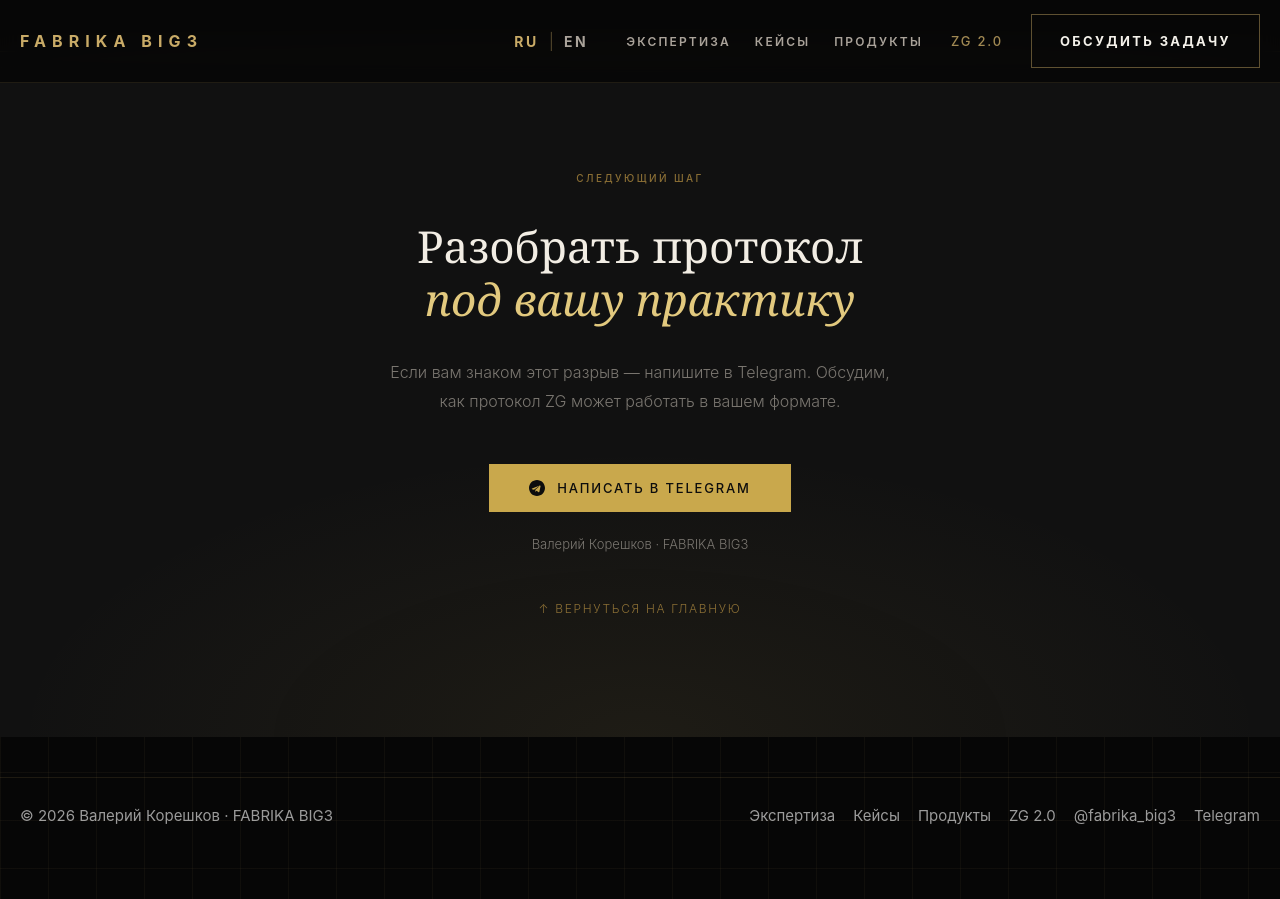
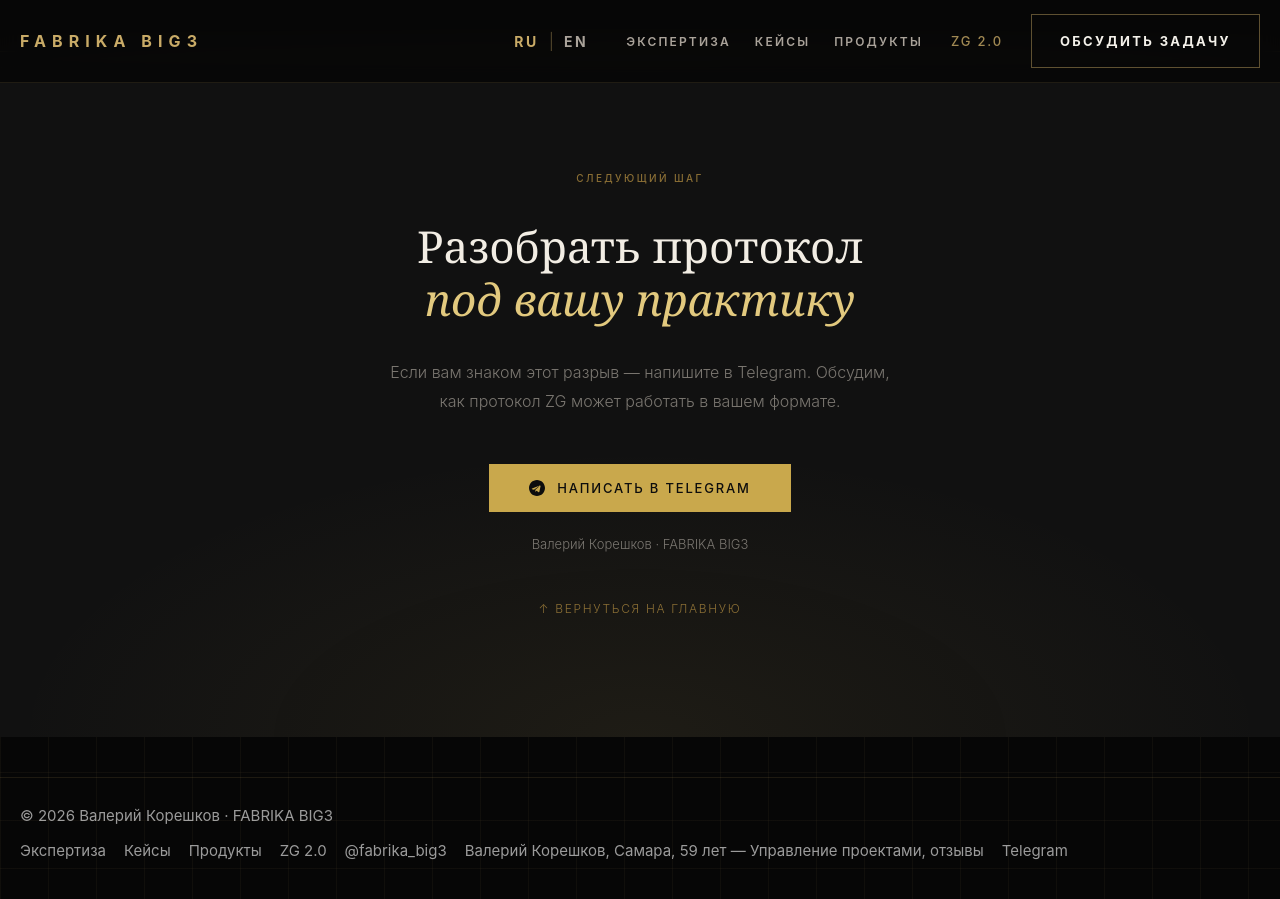
Before and after one commit to Valerii1242/fabrika-big3, a Jekyll site: the page index.html, which Jekyll copies as it is, in a window 1280 px wide and 900 px high, scrolled down 14300 px. Built offline with Jekyll 4.4.1, drawn with Linux system fonts in a browser that asks for light colours; before the commit the page ends 15165 px from its top, so only the background shows below that; some of the changed text lies outside the part shown.

Commit message:
Add TenChat profile link next to Telegram channel links
Adds https://tenchat.ru/5080231 alongside the existing @fabrika_big3
Telegram link in the "Материалы" profile card and the site footer.

```diff
--- a/index.html
+++ b/index.html
@@ -2281,6 +2281,7 @@
               </div>
             </div>
             <a class="tenchat-link" href="https://t.me/fabrika_big3" target="_blank" rel="noopener noreferrer" data-ru="Читать в Telegram" data-en="Read on Telegram">Читать в Telegram</a>
+            <a class="tenchat-link" href="https://tenchat.ru/5080231" target="_blank" rel="noopener noreferrer" data-ru="Валерий Корешков, Самара, 59 лет — Управление проектами, отзывы" data-en="Valerii Koreshkov, Samara, 59 — Project Management, reviews">Валерий Корешков, Самара, 59 лет — Управление проектами, отзывы</a>
           </div>
 
           <!-- Статьи -->
@@ -2665,6 +2666,7 @@
         <a href="#products" data-ru="Продукты" data-en="Products">Продукты</a>
         <a href="#zg">ZG 2.0</a>
         <a href="https://t.me/fabrika_big3" target="_blank" rel="noopener noreferrer">@fabrika_big3</a>
+        <a href="https://tenchat.ru/5080231" target="_blank" rel="noopener noreferrer" data-ru="Валерий Корешков, Самара, 59 лет — Управление проектами, отзывы" data-en="Valerii Koreshkov, Samara, 59 — Project Management, reviews">Валерий Корешков, Самара, 59 лет — Управление проектами, отзывы</a>
         <a href="https://t.me/Livesport2" target="_blank" rel="noopener noreferrer">Telegram</a>
       </div>
     </div>
```
